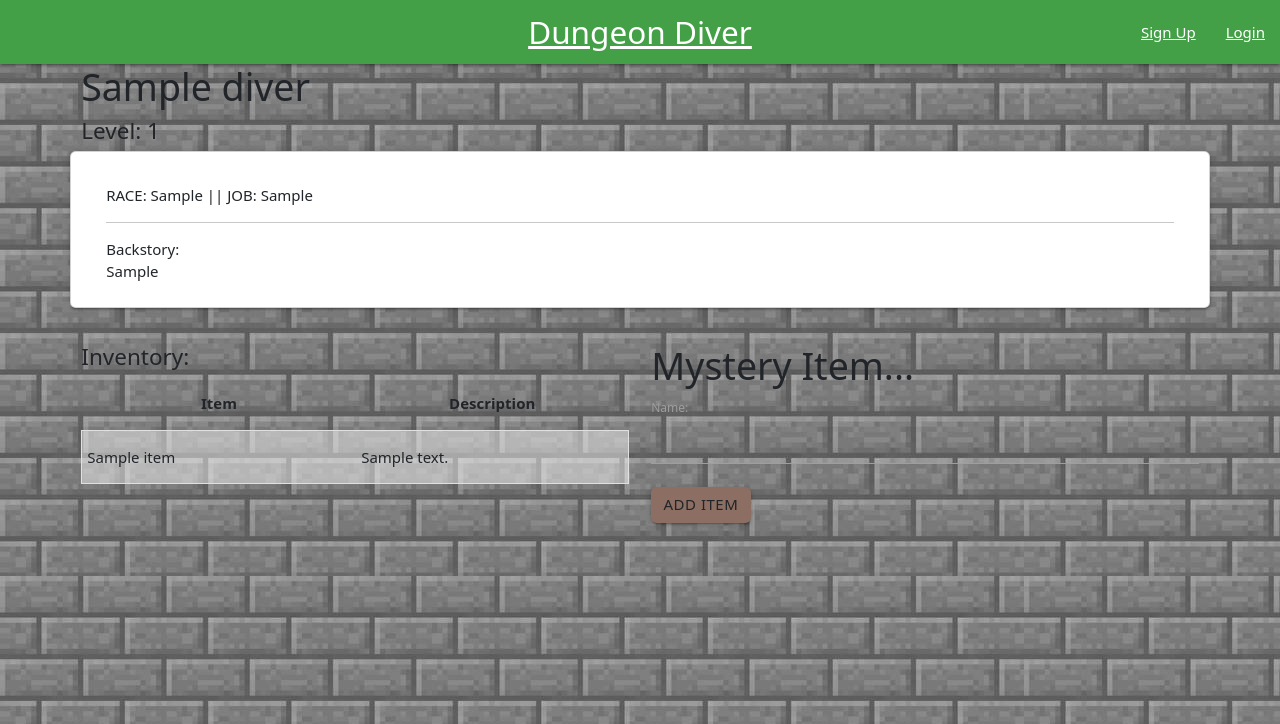
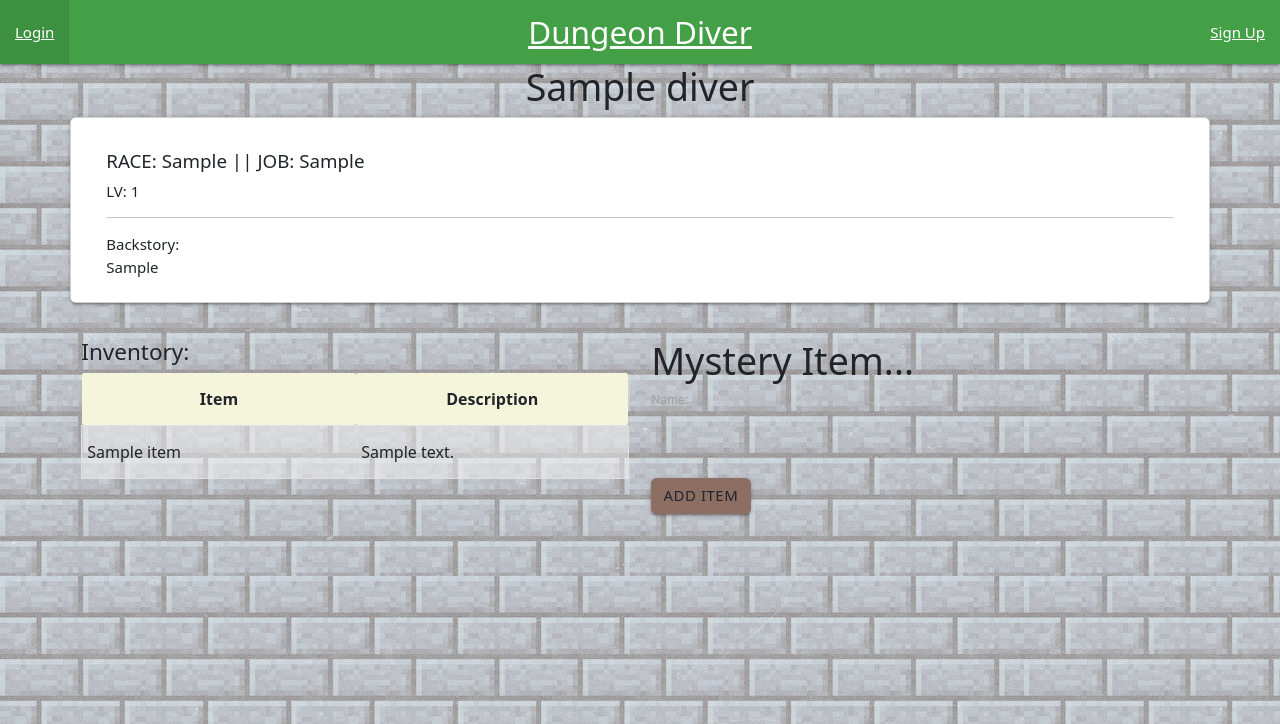
Before and after one commit to redroguea1/DungeonDiver, a Django app: page /divers/1/ in a window 1280 px wide. Shown: the top 724 px of the page. Run offline with Django 4.2, Linux system fonts and the light colour scheme; tables that the repository leaves empty hold one stand-in row (values such as "Sample post").

Commit message:
Goddess gave me Style, Goddess gave me Grace

```diff
--- /dev/null
+++ b/main_app/static/main_app/style.css
@@ -0,0 +1,26 @@
+/* added CSS styling to be applied to Deeper Elements */
+
+.card {
+    background-color: beige;
+    border: unset;
+    border-style: solid;
+}
+
+/* function for making my Character descriptions shimmer */
+p.blink {
+    animation: blink 1s infinite linear;
+}
+
+@keyframes blink {
+    50% {
+        opacity: 0;
+    }
+}
+
+table.striped tr:nth-child(odd) {
+    background-color: beige;
+}
+
+table.striped tr:nth-child(even) {
+    background-color: light beige;
+}
--- a/main_app/templates/base.html
+++ b/main_app/templates/base.html
@@ -1,4 +1,7 @@
 {% load static %}
+
+<link rel="stylesheet" href="{% static 'main_app/style.css' %}">
+
 <!DOCTYPE html>
 <html lang="en">
 <head>
@@ -11,20 +14,25 @@
   <link rel="stylesheet" type="text/css" href="{% static 'css/style.css' %}">
 
 </head>
-<body id="bg" style="background-image: url('{% static 'img/elbarnzo.jpeg'%}')">
+<body id="bg" style="background-image: url('{% static 'img/elbarnzo.JPG'%}')">
   <header class="navbar-fixed">
     <nav class="green darken-1">
       <div class="nav-wrapper">
         <a href="/" class="brand-logo center">Dungeon Diver</a>
         <ul class="right">
-            <!-- {% if user.is_authenticated %} -->
+            {% if user.is_authenticated %}
             <li><a href="{% url 'diver_create' %}">Create Diver</a></li>
             <li><a href="{% url 'index' %}">Divers</a></li>
-            <li><a href="{% url 'logout' %}">Logout</a></li>
-            <!-- {% else %} -->
+            {% else %}
             <li><a href="{% url 'signup' %}">Sign Up</a></li>
+            {% endif %}
+        </ul>
+        <ul class="left">
+            {% if user.is_authenticated %}
+            <li class="left"><a href="{% url 'logout' %}">Logout</a></li>
+            {% else %}
             <li><a href="{% url 'login' %}">Login</a></li>
-            <!-- {% endif %} -->
+            {% endif %}
         </ul>
       </div>
     </nav>
--- a/main_app/templates/divers/detail.html
+++ b/main_app/templates/divers/detail.html
@@ -1,17 +1,22 @@
 {% extends 'base.html' %}
 {% load materializecss %}
-{% load static %}
+
 {% block content %}
 
-<div class="">
-<h1>{{ diver.name }}</h1><h4> Level: {{ diver.level }}</h4>
+
+
+
+
+<div style="display: flex; justify-content: center;">
+<h1>{{ diver.name }} </h1>
 </div>
 <!-- first row -->
 <div class="row">
     <div class="card">
         <div class="card-content">
             <span class="card-title"></span>
-            <p>RACE: {{ diver.race }} || JOB: {{ diver.job }}</p>
+            <h5>RACE: {{ diver.race }} || JOB: {{ diver.job }}</h5>
+            <p>  LV: {{ diver.level }}</p>
             <hr />
             <p>Backstory:</p>
             <p>{{ diver.backstory |linebreaks }}</p>
@@ -31,7 +36,7 @@
               <th>Description</th>
             </tr>
           </thead>
-          <tbody class="collection overflow-y">
+          <tbody class="collection" style="overflow-y:auto">
             {% for item in diver.item_set.all %}
             <tr>
               <td>{{item.name}}</td>
--- a/main_app/templates/divers/search.html
+++ b/main_app/templates/divers/search.html
@@ -3,7 +3,7 @@
 {% block content %}
 <div>
 {% if item %}
-    <h1 class="text content center card-panel blue">ITEM ADDED!</h1>
+    <h1 class="text content center card-panel blue">ITEM AQUIRED!</h1>
     <h3 class="blink">{{item.name}}</h3>
     <p>{{item.description}}</p>
 {% else %}
--- a/main_app/templates/registration/signup.html
+++ b/main_app/templates/registration/signup.html
@@ -8,7 +8,7 @@
 
 <form method="POST" action="{% url 'signup' %}">
     {% csrf_token %}
-    {{ form.as_p }}
+    {{ form.as_table }}
     <input type="submit" class="btn" value="Sign Up">
 </form>
 
```
Also changed, not shown: main_app/static/style.css (+5 -31 lines), main_app/static/img/elbarnzo.JPG (added), main_app/static/img/elbarnzo.jpeg (deleted).
